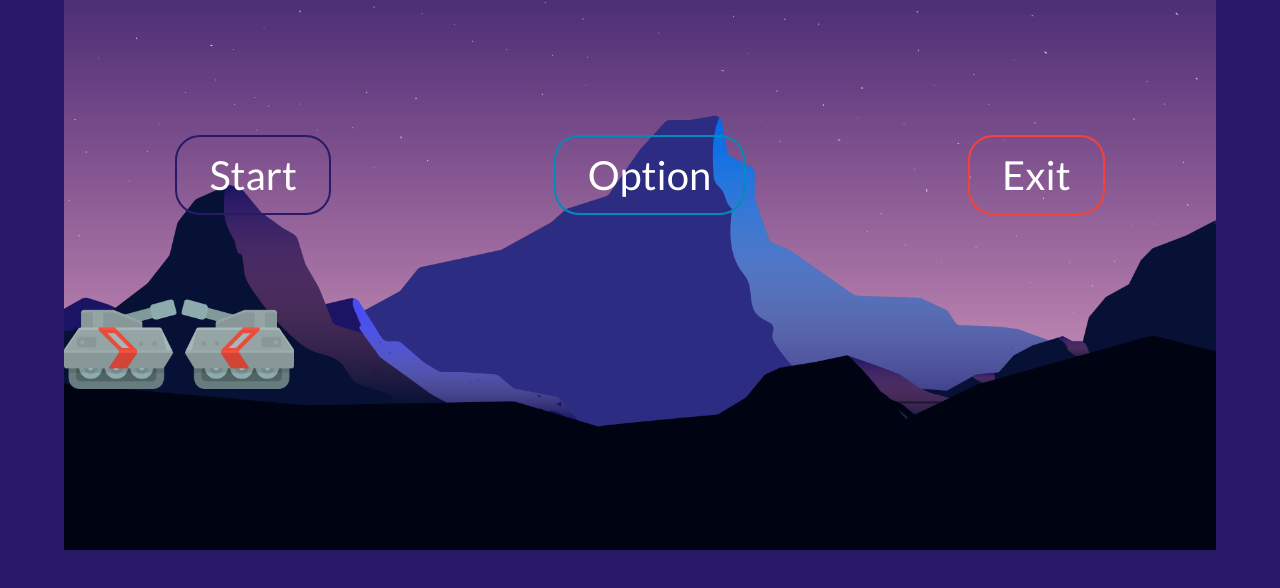
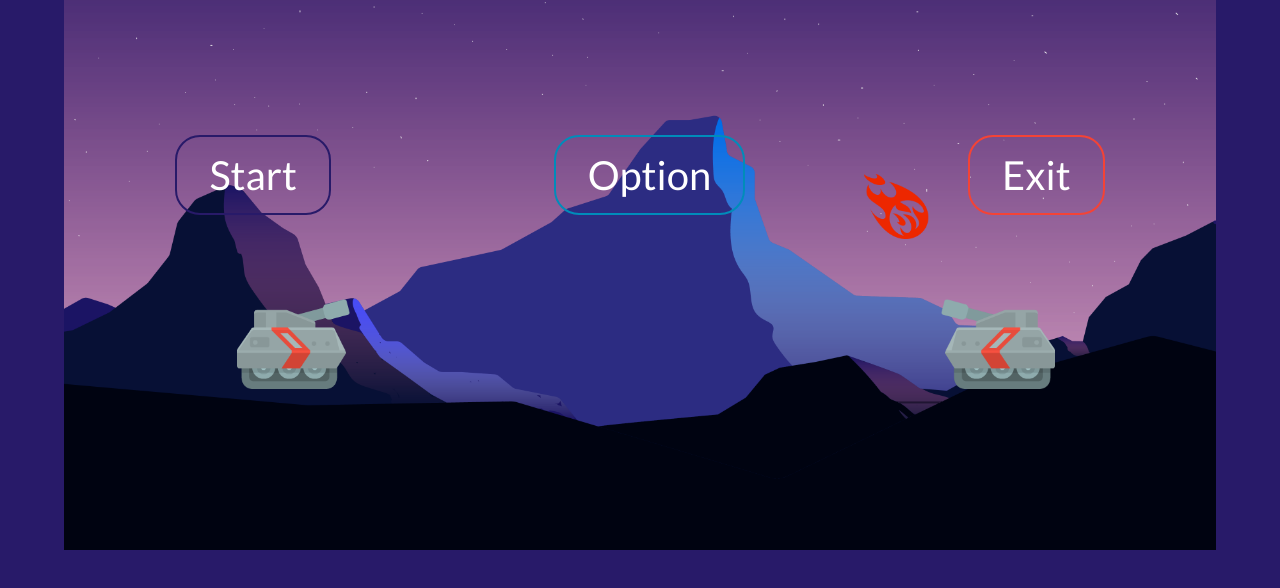
Before and after one commit to anirudhjaishankar/chaosandtanks, a plain HTML site: page BattleTank/index.html in a window 1280 px wide. Shown: the part 210-798 px from the top of the page. Drawn offline with Linux system fonts and the light colour scheme.

Commit message:
Added Tank In Main Menu

```diff
--- a/BattleTank/css/index.css
+++ b/BattleTank/css/index.css
@@ -42,7 +42,22 @@
     padding-top:5rem;
     height:90px;
 }
+#tank_r
+{
+    margin-left:45%;
 
+}
+
+#tank_l
+{
+    margin-left: 15%;
+
+}
+#bullet
+{
+    height:65px;
+    transform: translate(510px,-150px);
+}
 
 .menu {
     margin-top: 12%;
--- a/BattleTank/index.html
+++ b/BattleTank/index.html
@@ -51,9 +51,11 @@
               <button class="button-option button1" id="change" onclick="change()">Change</button>
               <button class="button-option button3" onclick="back()">Back</button>
             </div>
+
             <div class="tank" id="tank">
-              <img src="assets/images/tank_splash_r.png">
-              <img src="assets/images/tank_splash_l.png">
+              <img src="assets/images/tank_splash_r.png" id="tank_l">
+              <img src="assets/images/single_shot.png" id="bullet">
+              <img src="assets/images/tank_splash_l.png" id="tank_r">
             </div>
 
           </div>
--- a/BattleTank/js/main.js
+++ b/BattleTank/js/main.js
@@ -109,6 +109,7 @@
 	document.getElementById("success").style.display="none";
 	document.getElementById("change").style.display="block";
 	document.getElementById("buttons").style.display="none";
+	document.getElementById("tank").style.display="none";
 	document.getElementById("option").style.display="flex";
 	document.getElementById("option").style.justifyContent="space-around";
 	if(localStorage.getItem("playerOneName")===null)
@@ -142,6 +143,7 @@
 	document.getElementById("buttons").style.display="flex";
 	document.getElementById("buttons").style.justifyContent="space-around";
 	document.getElementById("option").style.display="none";
+	document.getElementById("tank").style.display="block";
 }
 
 
```
Also changed, not shown: BattleTank/assets/images/ball.png (added), BattleTank/assets/images/single_shot.png (added).
